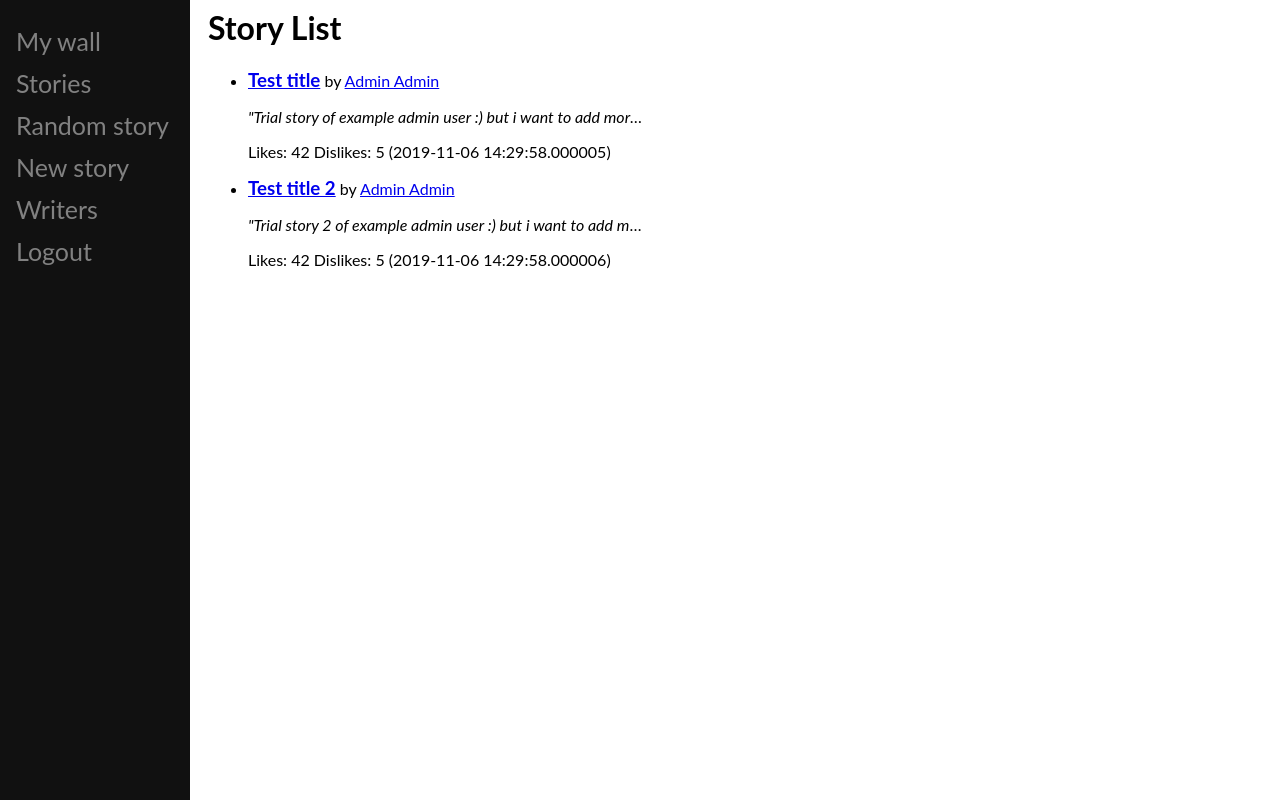
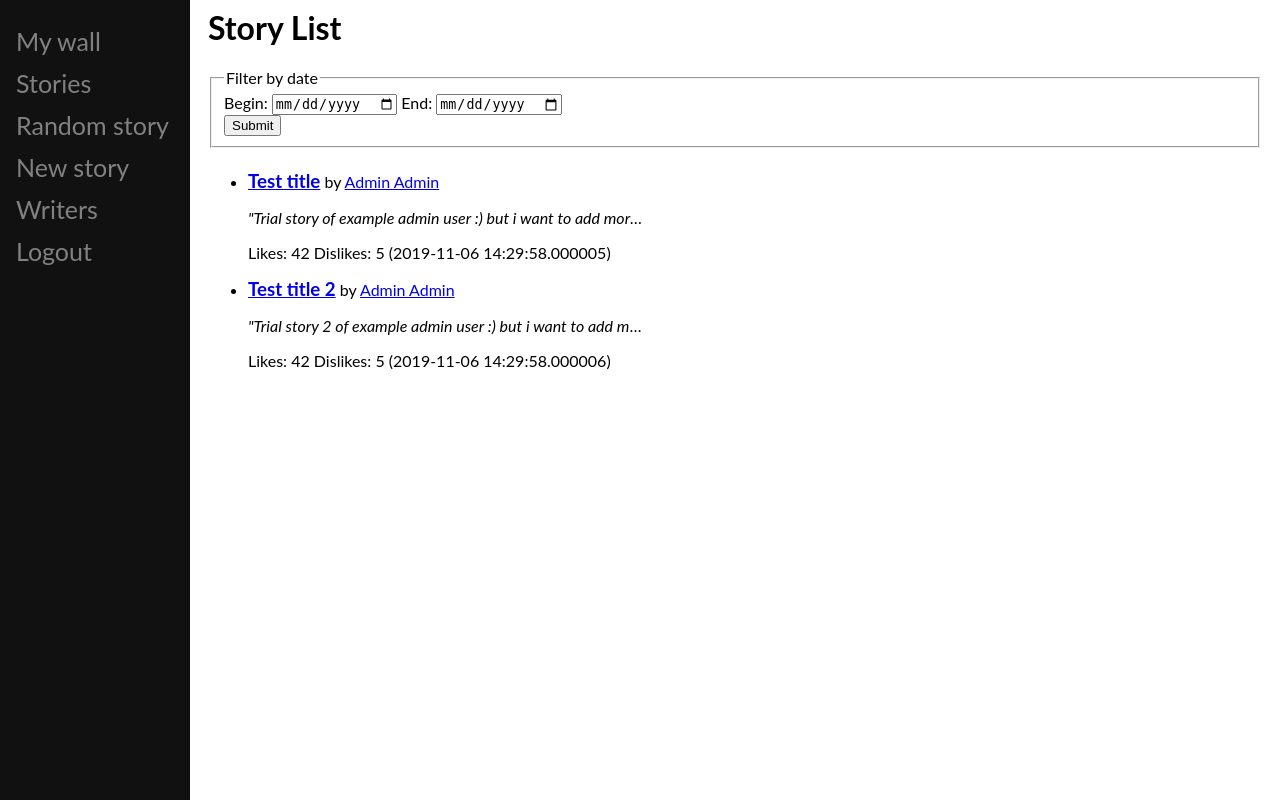
Before and after one commit to sduoase/STAR_DICES, a Flask app: page / in a window 1280 px wide. Run offline with Flask 2, Linux system fonts and the light colour scheme; a user stored in the database is signed in; data comes from the database, SQL or seed files in the repository.

Commit message:
Filter stories by date feature first commit

```diff
--- a/monolith/templates/stories.html
+++ b/monolith/templates/stories.html
@@ -2,6 +2,14 @@
 {% block content %}
 <body>
     <h1>Story List</h1>
+    <form method="POST" action="">
+        <fieldset>
+            <legend>Filter by date</legend>
+            Begin: <input type="date" name="beginDate">
+            End: <input type="date" name="endDate"> <br>
+            <input type="submit">
+        </fieldset>
+    </form>
     <h5>{{message}}</h5>
     <ul>
     {% for story in stories: %}
--- a/monolith/views/stories.py
+++ b/monolith/views/stories.py
@@ -10,12 +10,16 @@ from  sqlalchemy.sql.expression import func
 stories = Blueprint('stories', __name__)
 
 @stories.route('/')
-def _stories(message=''):
+def _stories(message='', methods=['GET', 'POST']):
     if current_user.is_anonymous:
         return redirect("/login", code=302)
-    allstories = db.session.query(Story)
-    return render_template("stories.html", message=message, stories=allstories,
-                            url="/story/")
+    if request.method == 'POST':
+        filteredStories = db.session.query(Story).filter().all()
+        return render_template("stories.html", message="Filtered stories", stories=filteredStories, url="/story/")
+    else:
+        allstories = db.session.query(Story)
+        return render_template("stories.html", message=message, stories=allstories,
+                                url="/story/")
 
 @stories.route('/story/<int:story_id>')
 @login_required
```
